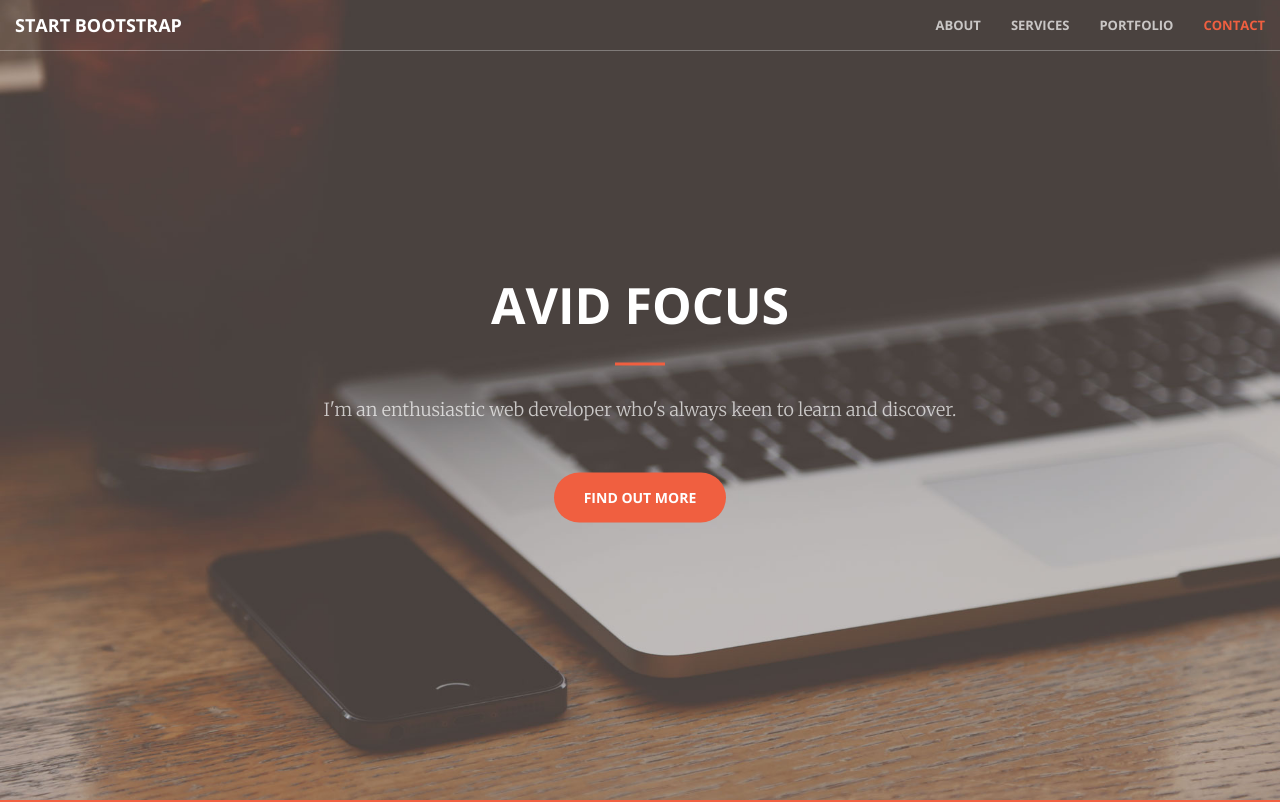
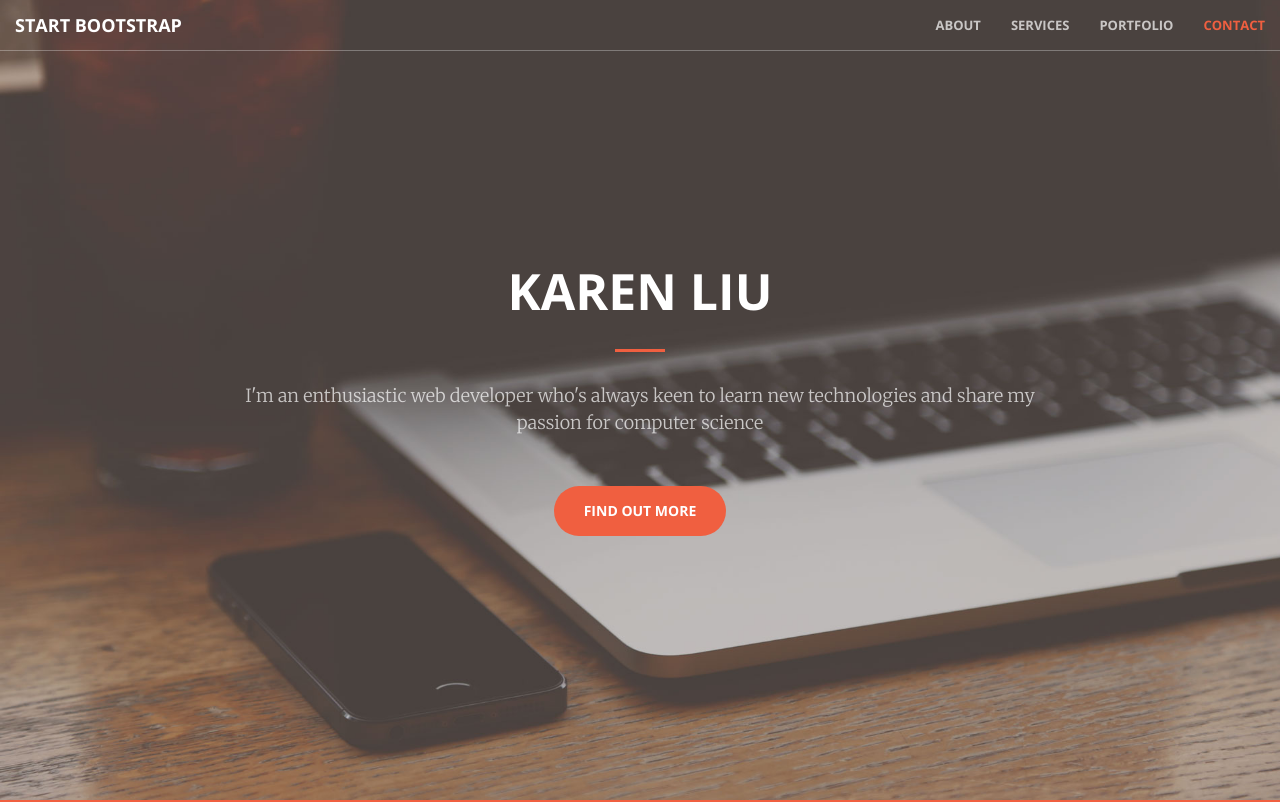
Before and after one commit to KarenAF/karenaf.github.io, a website: page index.html in a window 1280 px wide. Shown: the top 802 px of the page. Drawn offline with nearby package versions, Linux system fonts and the light colour scheme.

Commit message:
modified blurb

```diff
--- a/index.html
+++ b/index.html
@@ -71,9 +71,9 @@
     <header>
         <div class="header-content">
             <div class="header-content-inner">
-                <h1 id="homeHeading">Avid Focus</h1>
+                <h1 id="homeHeading">Karen Liu</h1>
                 <hr>
-                <p>I'm an enthusiastic web developer who's always keen to learn and discover.</p>
+                <p>I'm an enthusiastic web developer who's always keen to learn new technologies and share my passion for computer science</p>
                 <a href="#about" class="btn btn-primary btn-xl page-scroll">Find Out More</a>
             </div>
         </div>
```
